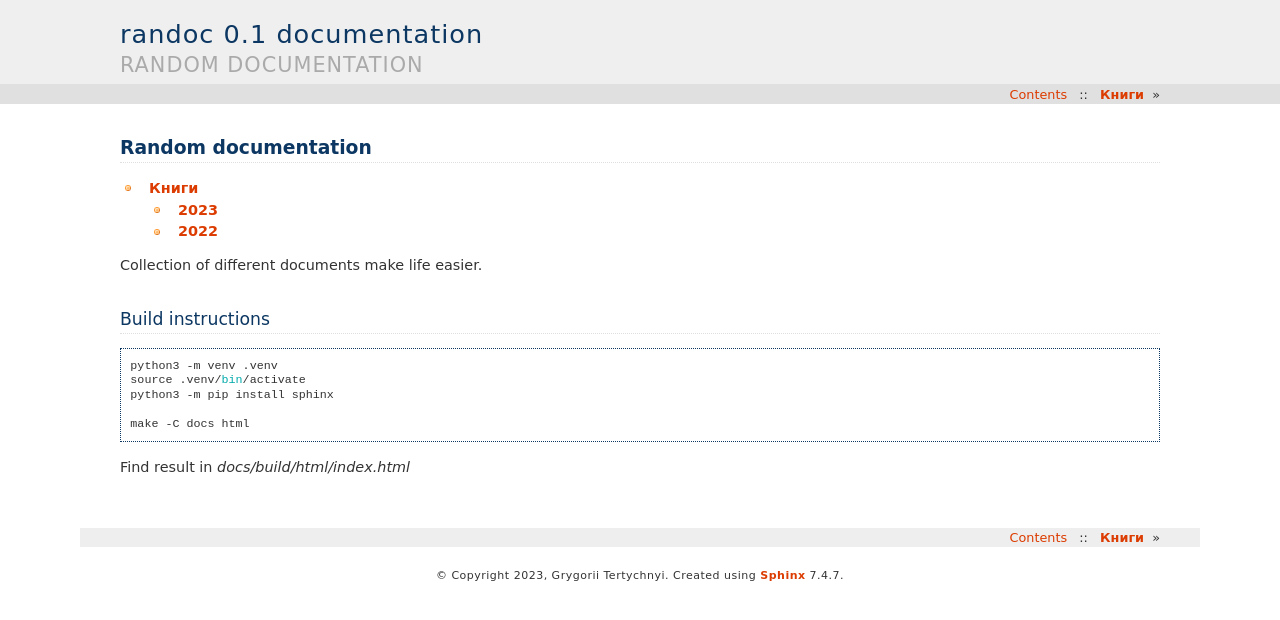
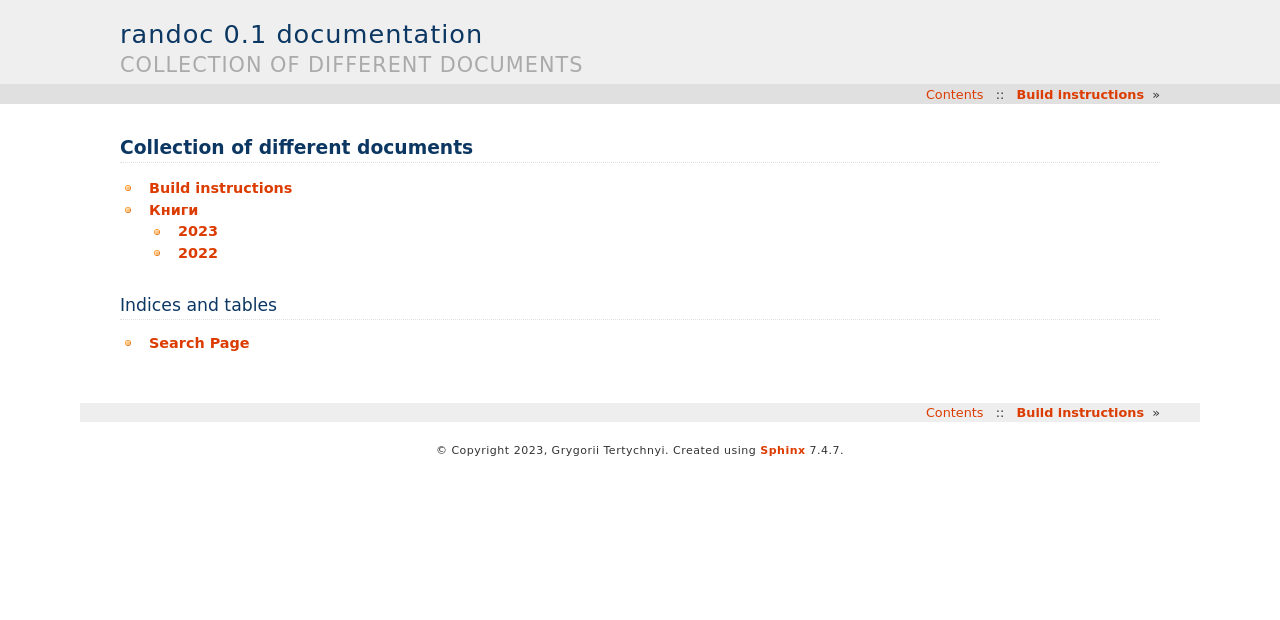
Before and after one commit to grembeter/randoc, a Sphinx documentation site: the page built from docs/source/index.rst, in a window 1280 px wide. Shown: the top 620 px of the page. Built offline with Sphinx 7.4.7, drawn with Linux system fonts in a browser that asks for light colours.

```diff
--- a/docs/source/books.rst
+++ b/docs/source/books.rst
@@ -1,6 +1,8 @@
 =====
 Книги
 =====
+
+The books I read are sorted by the year I read them.
 
 2023
 ====
--- a/docs/source/index.rst
+++ b/docs/source/index.rst
@@ -1,23 +1,14 @@
-====================
-Random documentation
-====================
+=================================
+Collection of different documents
+=================================
 
 .. toctree::
    :maxdepth: 2
 
+   build
    books
 
-Collection of different documents make life easier.
-
-Build instructions
+Indices and tables
 ==================
 
-::
-
-   python3 -m venv .venv
-   source .venv/bin/activate
-   python3 -m pip install sphinx
-
-   make -C docs html
-
-Find result in `docs/build/html/index.html`
+* :ref:`search`
```
Also changed, not shown: docs/source/build.rst (added, +12 -0 lines), 1 other file.
